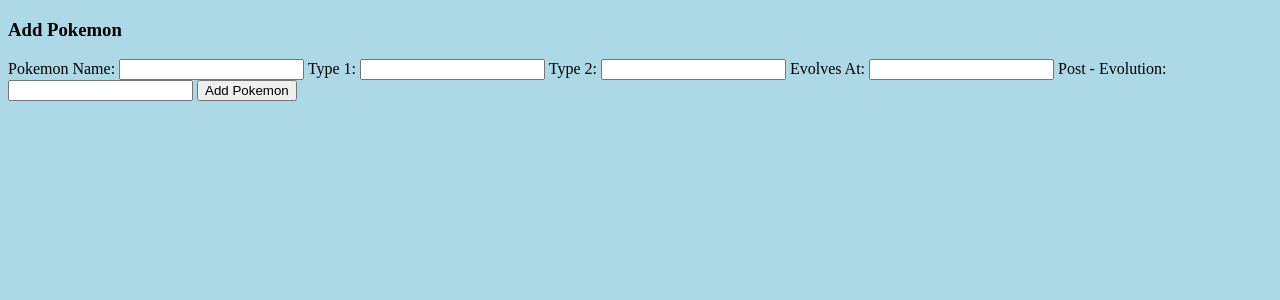
After one commit to oliverjmoeller/homework4-, a Flask app: template templates/add_pokemon.html in a window 1280 px wide. The commit adds this page. Shown: the top 300 px of the page. Run offline with Flask 2, Linux system fonts and the light colour scheme; the template is opened without the code that fills it: values that come from a table or form of the project are taken from there, others are empty; parts of the project's set-up code (start-up, migrations or seed data) failed here and were passed over.

Commit message:
add/delete

```diff
--- a/app.py
+++ b/app.py
@@ -1,15 +1,62 @@
 from flask import Flask
-from flask import render_template
+from flask import render_template, redirect, request
+from flask_wtf import FlaskForm
+from wtforms import StringField
+from wtforms.validators import DataRequired
+from flask_sqlalchemy import SQLAlchemy
+import pymysql
+import secrets
+
+conn ="mysql+pymysql://{0}:{1}@{2}/{3}".format(secrets.dbuser, secrets.dbpass, secrets.dbhost, secrets.dbname)
 
 app = Flask(__name__)
+app.config['SECRET_KEY'] = 'SuperSecretKey'
+app.config['SQLALCHEMY_DATABASE_URI'] = conn
+db = SQLAlchemy(app)
+
+class omoeller_pokemon(db.Model):
+    pokemon_no = db.Column(db.Integer, primary_key=True)
+    pokemon_name = db.Column(db.String(100))
+    pokemon_type01 = db.Column(db.String(25))
+    pokemon_type02 = db.Column(db.String(25))
+    pokemon_evolves_at = db.Column(db.Integer)
+    pokemon_post_evolve = db.Column(db.String(100))
+
+
+class pokemonForm(FlaskForm):
+    pokemon_name = StringField('Pokemon Name:', validators=[DataRequired()])
+    pokemon_type01 = StringField('Type 1:', validators=[DataRequired()])
+    pokemon_type02 = StringField('Type 2:')
+    pokemon_evolves_at = StringField('Evolves At:')
+    pokemon_post_evolve =StringField('Post - Evolution:')
+
 
 @app.route('/')
 def index():
-    return render_template('index.html', pageTitle='Flask Server Home Page')
+    all_pokemon = omoeller_pokemon.query.all()
+    return render_template('index.html', pokemon=all_pokemon, pageTitle='Pokemon List')
 
-@app.route('/mike')
-def mike():
-    return render_template('mike.html', pageTitle='About Mike')
+@app.route('/add_pokemon', methods=['GET','POST'])
+def add_pokemon():
+    form = pokemonForm()
+    if form.validate_on_submit():
+        pokemon = omoeller_pokemon(pokemon_name = form.pokemon_name.data, pokemon_type01 = form.pokemon_type01.data, pokemon_type02 = form.pokemon_type02.data,
+                                   pokemon_evolves_at = form.pokemon_evolves_at.data, pokemon_post_evolve = form.pokemon_post_evolve.data)
+        db.session.add(pokemon)
+        db.session.commit()
+    return redirect('/')
+
+    return render_template("add_pokemon.html", form = form, pageTitle ='Pokemon List Homepage')
+
+@app.route('/delete_pokemon/<int:pokemon_no>', methods=['GET', 'POST'])
+def delete_pokemon(pokemon_no):
+    if request.method == 'POST':
+        pokemon = omoeller_pokemon.query.get_or_404(pokemon_no)
+        db.session.delete(pokemon)
+        db.session.commit()
+        return redirect("/")
+    else:
+        return redirect("/")
 
 if __name__ == '__main__':
     app.run(debug=True)
--- a/requirements.txt
+++ b/requirements.txt
@@ -1,6 +1,11 @@
 Click==7.0
 Flask==1.1.1
+Flask-SQLAlchemy==2.4.1
+Flask-WTF==0.14.3
 itsdangerous==1.1.0
 Jinja2==2.10.1
 MarkupSafe==1.1.1
+PyMySQL==0.9.3
+SQLAlchemy==1.3.15
 Werkzeug==0.16.0
+WTForms==2.2.1
--- /dev/null
+++ b/templates/add_pokemon.html
@@ -0,0 +1,20 @@
+
+
+{% extends 'base.html' %}
+
+{% block body %}
+	<div>
+		<h3>Add Pokemon</h3>
+		<form method= "POST" action="{{url_for('add_pokemon')}}">
+
+			{{ form.csrf_token}}
+			{{form.pokemon_name.label}} {{form.pokemon_name(size=20)}}
+			{{form.pokemon_type01.label}} {{form.pokemon_type01(size=20)}}
+			{{form.pokemon_type02.label}} {{form.pokemon_type02(size=20)}}
+			{{form.pokemon_evolves_at.label}} {{form.pokemon_evolves_at(size=20)}}
+			{{form.pokemon_post_evolve.label}} {{form.pokemon_post_evolve(size=20)}}
+
+			<input type = "Submit" value = "Add Pokemon">
+		</form>
+	</div>
+{% endblock %}
```
Also changed, not shown: templates/index.html (+30 -2 lines), templates/mike.html (deleted, +0 -9 lines).
